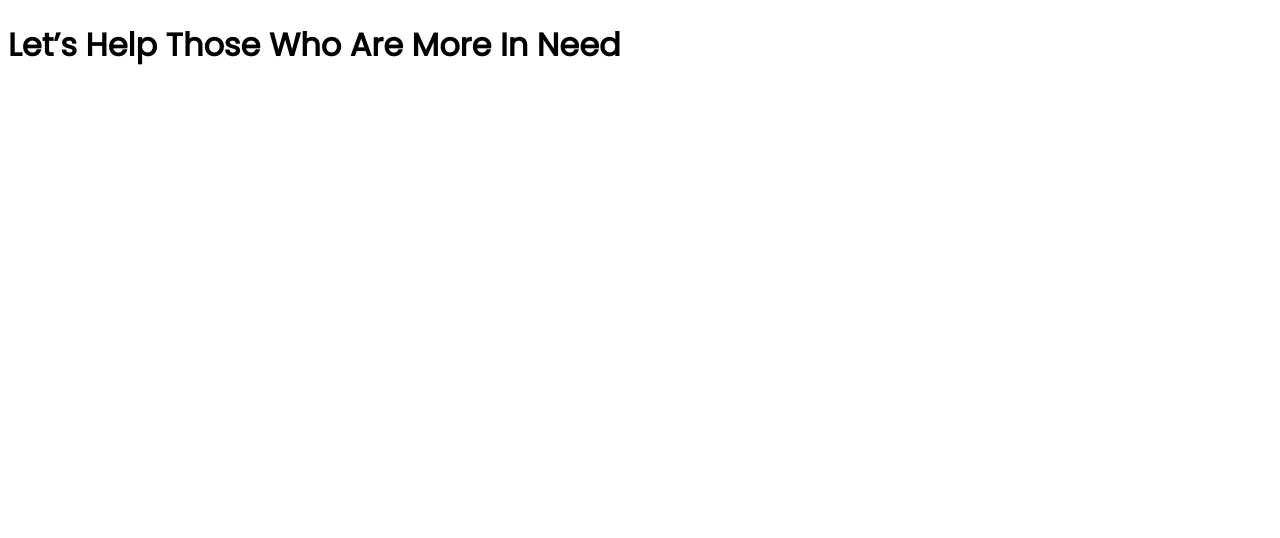
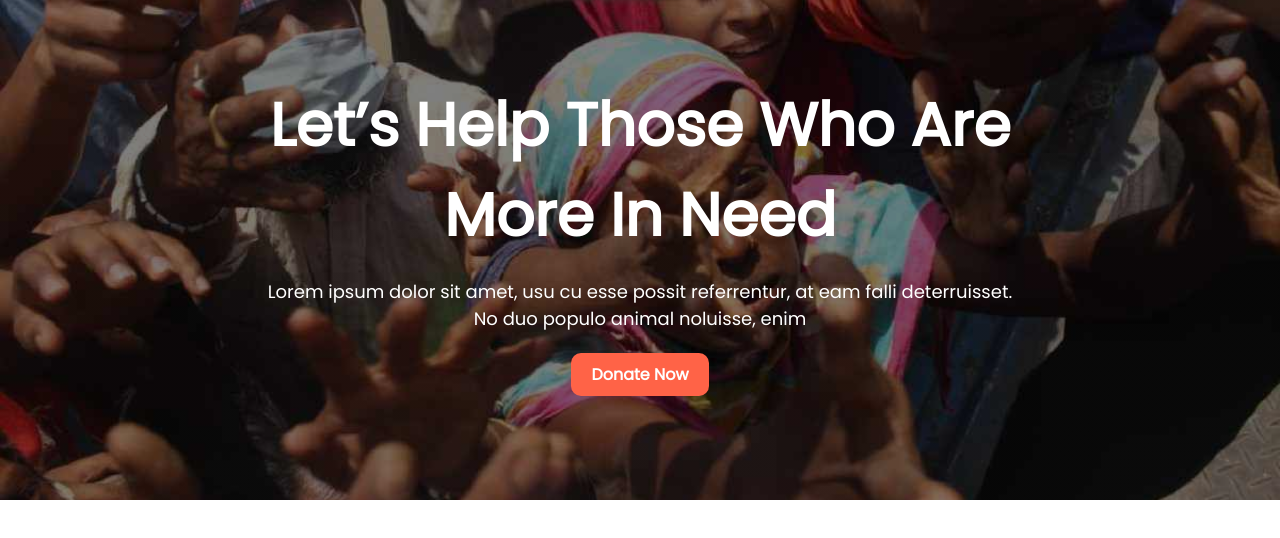
Before and after one commit to bishnuphitron/donate-today, a plain HTML site: page index.html in a window 1280 px wide. Drawn offline with Linux system fonts and the light colour scheme.

Commit message:
banner done

```diff
--- a/index.html
+++ b/index.html
@@ -11,6 +11,12 @@
   <link rel="stylesheet" href="style.css">
 </head>
 <body>
-  <h1>Let’s Help Those Who Are More In Need</h1>
+  <section class="banner-area">
+    <div class="banner-text">
+      <h1>Let’s Help Those Who Are More In Need</h1>
+      <p>Lorem ipsum dolor sit amet, usu cu esse possit referrentur, at eam falli deterruisset. No duo populo animal noluisse, enim</p>
+      <a class="link-btn" href="#" target="_blank">Donate Now</a>
+    </div>
+  </section>
 </body>
 </html>
--- a/style.css
+++ b/style.css
@@ -1,3 +1,36 @@
 body{
   font-family: 'Poppins', sans-serif;
+  margin: 0;
 }
+
+.banner-area{
+  background-image: linear-gradient(rgba(0,0,0,0.5), rgba(0,0,0,0.5)), url(images/donates/donation8.jpg);
+  height: 500px;
+  background-repeat: no-repeat;
+  background-position: center;
+  background-size: cover;
+}
+.banner-text{
+  width: 60%;
+  text-align: center;
+  color: #FFFFFF;
+  margin: 0 auto;
+  padding-top: 80px;
+}
+
+h1{
+  font-size: 60px;
+  margin: 0;
+}
+p{
+  font-size: 18px;
+  margin-bottom: 30px;
+}
+.link-btn{
+  text-decoration: none;
+  background-color: tomato;
+  border-radius: 10px;
+  padding: 10px 20px;
+  color: #FFFFFF;
+  font-weight: 700;
+}
```
